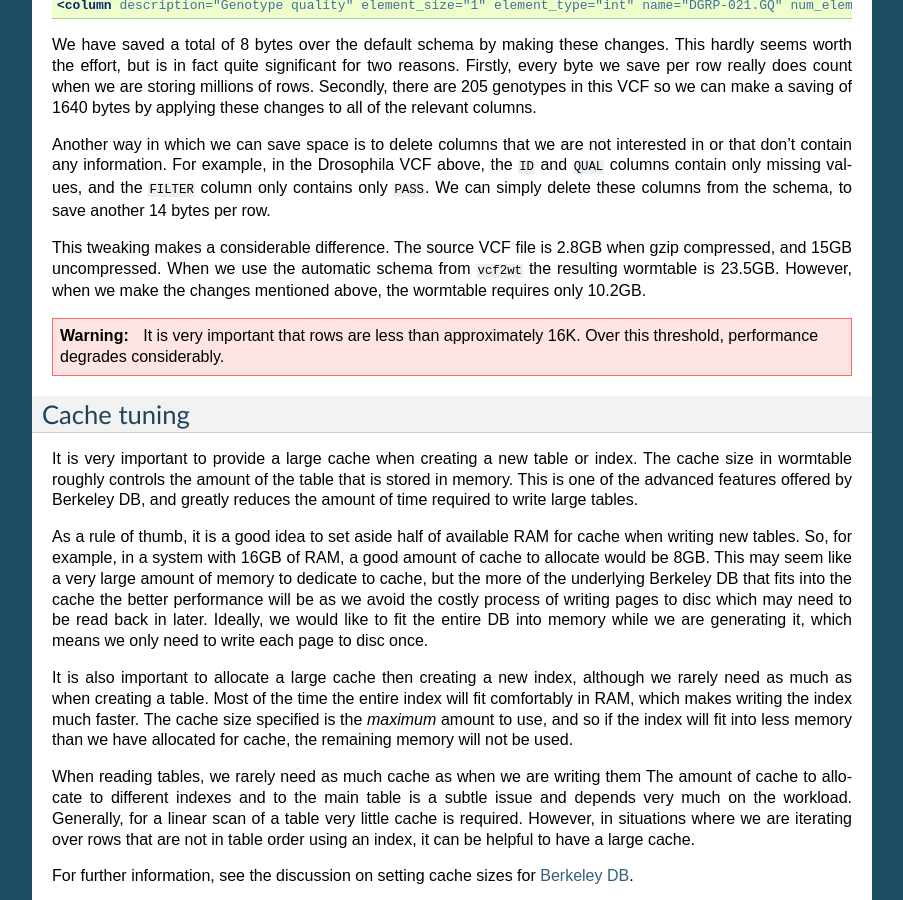
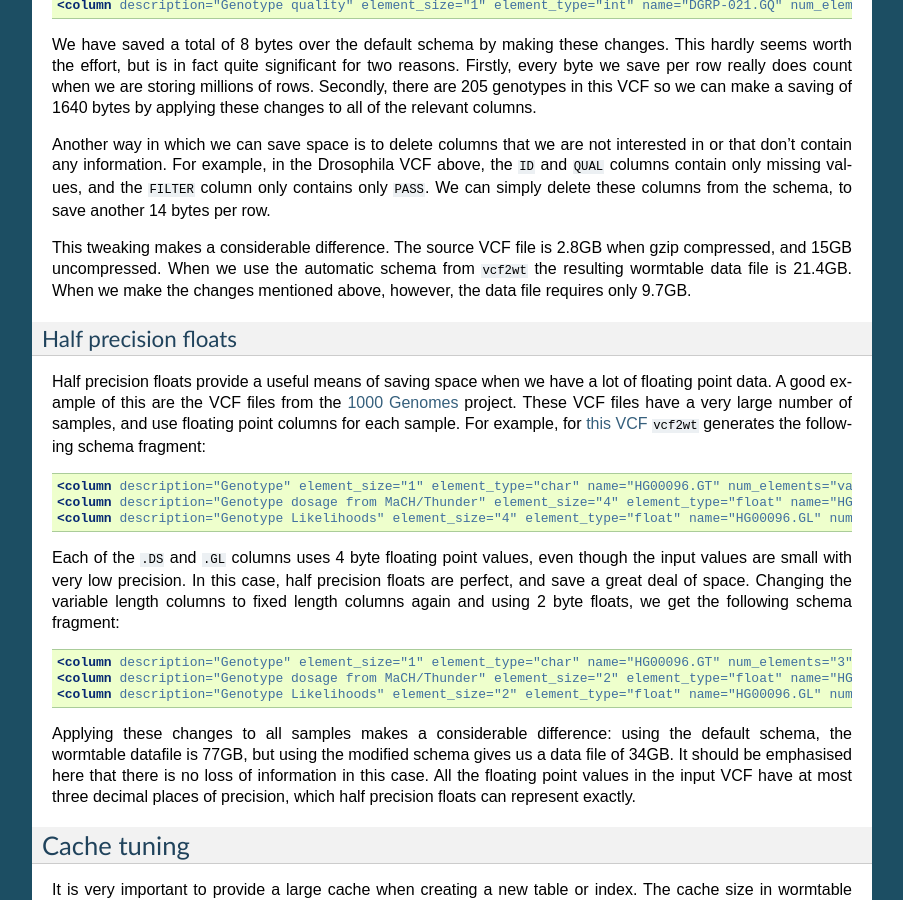
Before and after one commit to wormtable/wormtable, a Sphinx documentation site: the page built from docs/source/performance.rst, in a window 1280 px wide and 900 px high, scrolled down 1283 px. Shown: the whole window, without its empty margins (198-1101 px from the left). Built offline with Sphinx 7.4.7, drawn with Linux system fonts in a browser that asks for light colours; formulas are drawn with MathJax 3; some of the changed text lies outside the part shown.

Commit message:
Added discussions of half-precision floats.

```diff
--- a/docs/source/performance.rst
+++ b/docs/source/performance.rst
@@ -14,6 +14,8 @@ While wormtable should be quite efficient
 in most cases, there are a few things which can
 improve performance considerably when working with very large
 tables.
+
+.. _performance-schema:
 
 -------------
 Schema tuning
@@ -106,18 +108,54 @@ schema, to save another 14 bytes per row.
 
 This tweaking makes a considerable difference.
 The source VCF file is 2.8GB when gzip compressed, and 15GB uncompressed. When we
-use the automatic schema from ``vcf2wt`` the resulting wormtable is 23.5GB.
-However, when we make the changes mentioned above, the wormtable requires only
-10.2GB.
+use the automatic schema from ``vcf2wt`` the resulting wormtable data file
+is 21.4GB. When we make the changes mentioned above, however,
+the data file requires only 9.7GB.
 
-.. warning:: It is very important that rows are less than approximately 16K. Over this
-   threshold, performance degrades considerably.
+*********************
+Half precision floats
+*********************
+
+Half precision floats provide a useful means of saving space when we have a
+lot of floating point data. A good example of this are the VCF files from the
+`1000 Genomes <http://www.1000genomes.org/>`_ project. These VCF files have a
+very large number of samples, and use floating point columns for each sample.
+For example, for
+`this VCF <ftp://ftp.1000genomes.ebi.ac.uk/vol1/ftp/release/20110521/ALL.chr1.phase1_release_v3.20101123.snps_indels_svs.genotypes.vcf.gz>`_
+``vcf2wt`` generates the following schema fragment:
+
+.. code-block:: xml
+
+    <column description="Genotype" element_size="1" element_type="char" name="HG00096.GT" num_elements="var(1)"/>
+    <column description="Genotype dosage from MaCH/Thunder" element_size="4" element_type="float" name="HG00096.DS" num_elements="1"/>
+    <column description="Genotype Likelihoods" element_size="4" element_type="float" name="HG00096.GL" num_elements="var(1)"/>
+
+Each of the ``.DS`` and ``.GL`` columns uses 4 byte floating point values, even
+though the input values are small with very low precision. In this case, half precision
+floats are perfect, and save a great deal of space. Changing the variable length
+columns to fixed length columns again and using 2 byte floats, we get the
+following schema fragment:
+
+.. code-block:: xml
+
+    <column description="Genotype" element_size="1" element_type="char" name="HG00096.GT" num_elements="3"/>
+    <column description="Genotype dosage from MaCH/Thunder" element_size="2" element_type="float" name="HG00096.DS" num_elements="1"/>
+    <column description="Genotype Likelihoods" element_size="2" element_type="float" name="HG00096.GL" num_elements="3"/>
+
+Applying these changes to all samples makes a considerable difference: using the default
+schema, the wormtable datafile is 77GB, but using the modified schema gives us
+a data file of 34GB. It should be emphasised here that there is no loss of information
+in this case. All the floating point values in the input VCF have at most three decimal
+places of precision, which half precision floats can represent exactly.
+
 
 .. _performance-cache:
 
 ------------
 Cache tuning
 ------------
+
+
 
 It is very important to provide a large cache when creating a
 new table or index. The cache size in wormtable roughly controls
```
Also changed, not shown: docs/source/data-storage.rst (+6 -3 lines).
